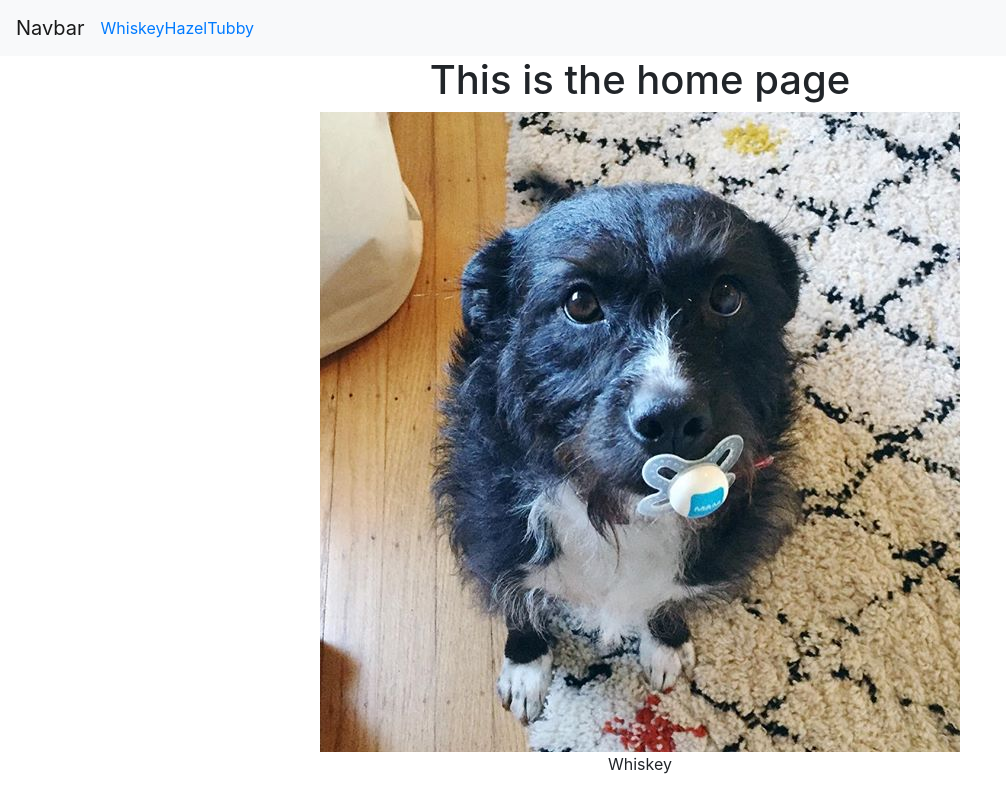
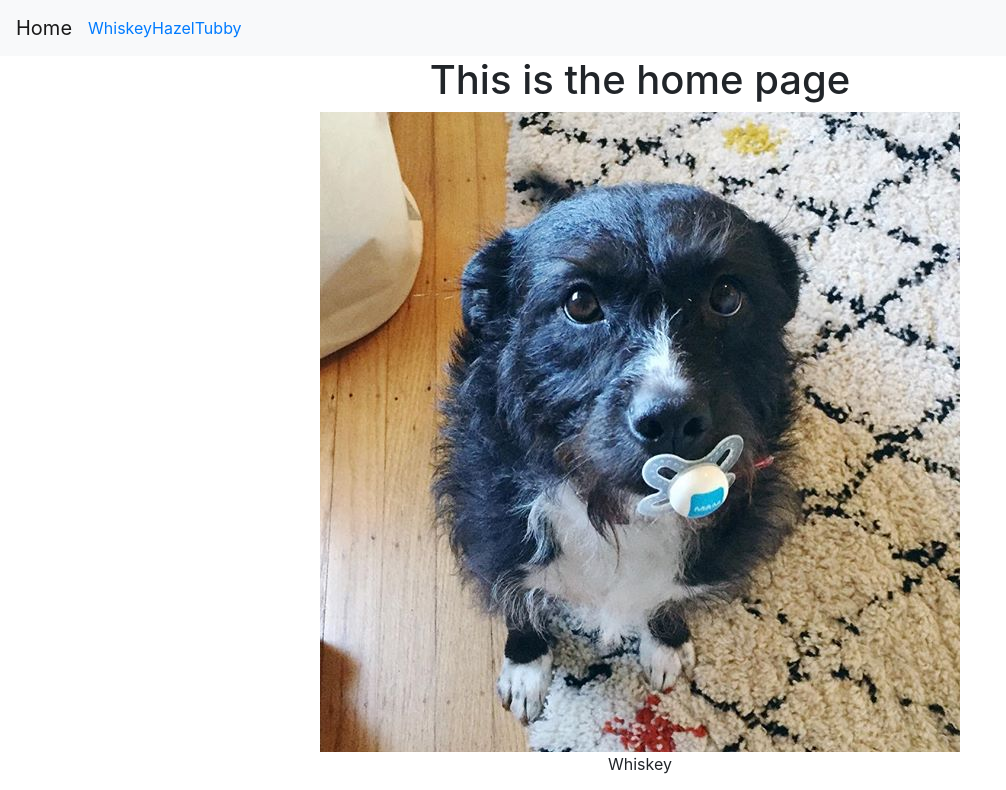
Before and after one commit to Guillermo-Martin/react-router-dog-finder, a React (Create React App) app: page /dogs in a window 1280 px wide. Shown: the top 790 px of the page, without its empty margins (0-1006 px from the left). Built offline with nearby package versions, Linux system fonts and the light colour scheme.

Commit message:
Fix Navbar home link

```diff
--- a/src/components/Navbar.js
+++ b/src/components/Navbar.js
@@ -4,7 +4,7 @@
   return (
     <div>
       <nav className="navbar navbar-expand-lg navbar-light bg-light">
-        <a className="navbar-brand" href="#">Navbar</a>
+        <a className="navbar-brand" href="/">Home</a>
         <button className="navbar-toggler" type="button" data-toggle="collapse" data-target="#navbarNav" aria-controls="navbarNav" aria-expanded="false" aria-label="Toggle navigation">
           <span className="navbar-toggler-icon"></span>
         </button>
```
